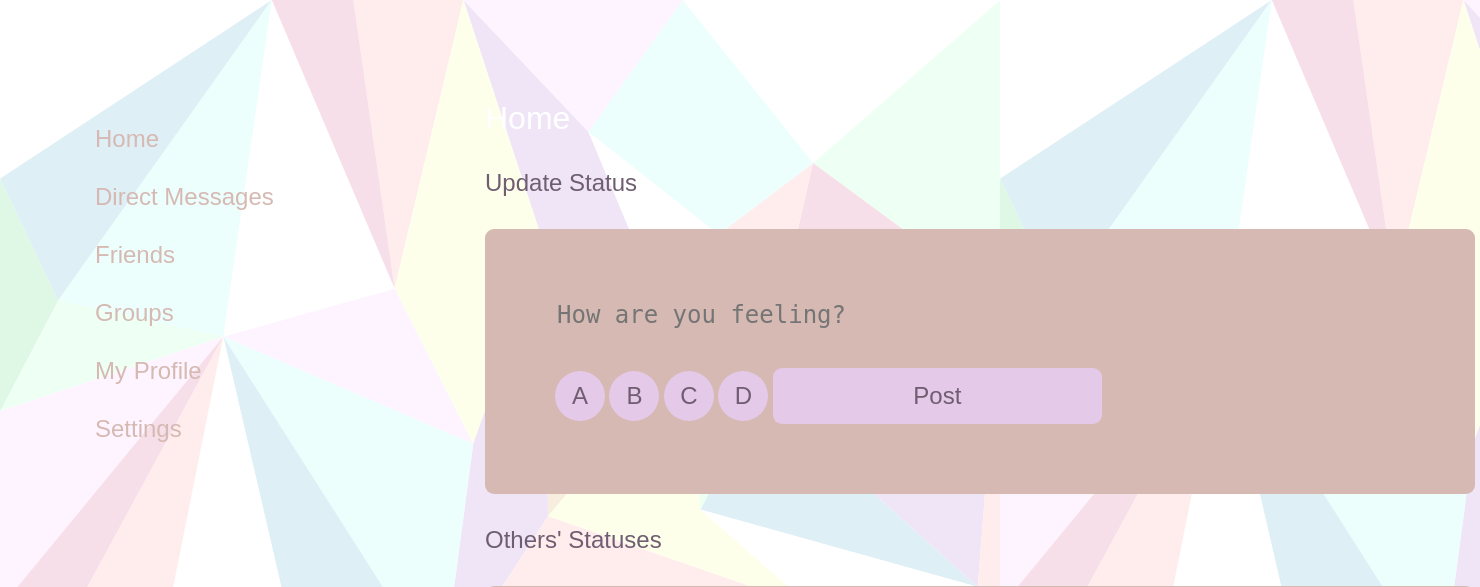
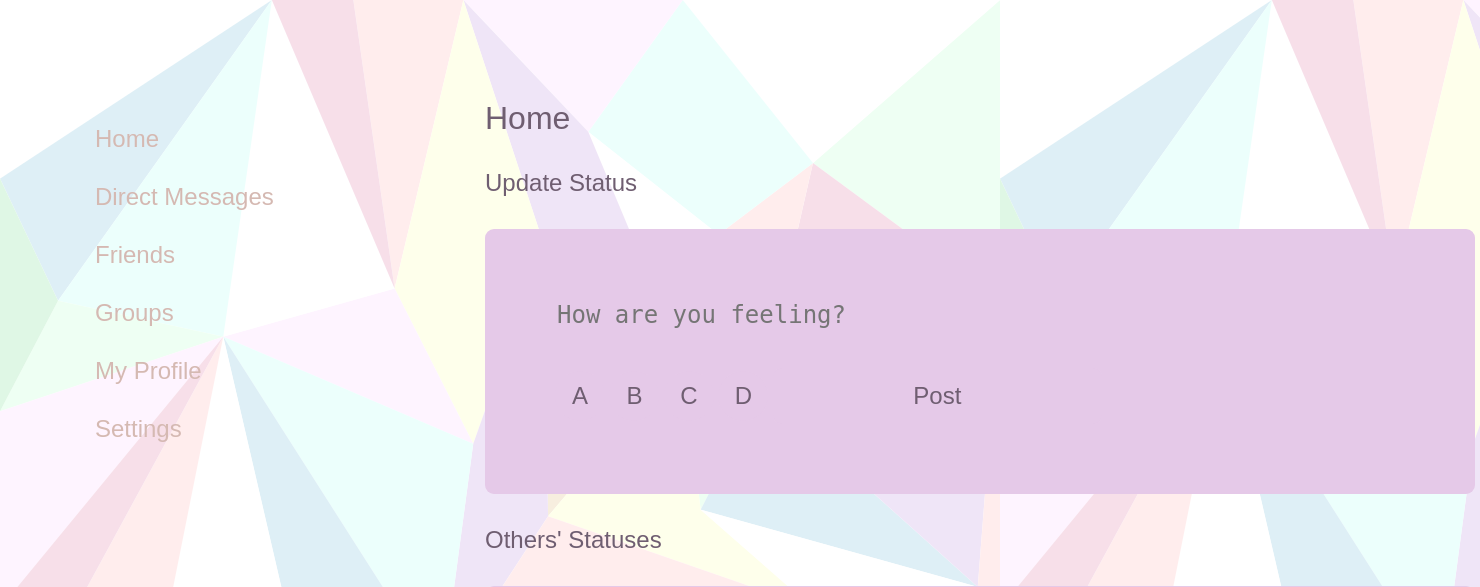
Before and after one commit to evelyn-campbell/Unfold-App, a Django app: page /upload-status/ in a window 1480 px wide. Shown: the top 587 px of the page. Run offline with Django 4.2, Linux system fonts and the light colour scheme; the visitor is signed in with stand-in values (Sample User, id 1).

Commit message:
Update CSS

```diff
--- a/webapp/static/main.css
+++ b/webapp/static/main.css
@@ -1,7 +1,7 @@
 h1 {
   font-size: 32px;
   font-weight: normal;
-  color: #FFFFFF;
+  color: #6F5E71;
   margin-top: 5px;
 }
 h2 {
@@ -57,6 +57,9 @@ button {
   color: #6F5E71;
   margin-top: 5px;
 }
+button:hover {
+  background-color: #c9b0cc;
+}
 .main {
   padding: 100px;
 }
@@ -91,7 +94,7 @@ li {
 }
 .block {
   display: block;
-  background-color: #D5B9B2;
+  background-color: #E5C9E8;
   width: 850px;
   text-align: left;
   margin: auto;
@@ -99,7 +102,7 @@ li {
   border-radius: 9px;
 }
 textarea {
-  background-color: #D5B9B2;
+  background-color: #E5C9E8;
   border: none;
   font-size: 24px;
   color: #674243;
```
